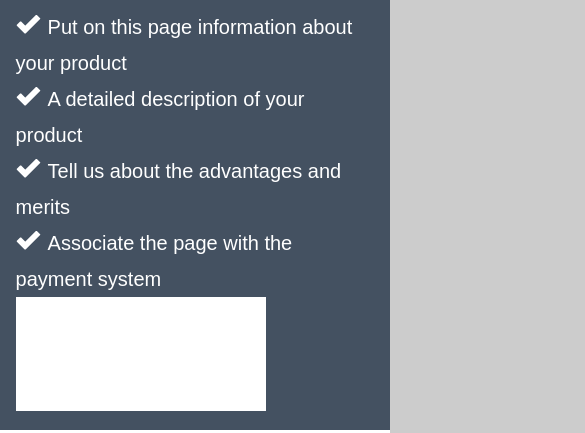
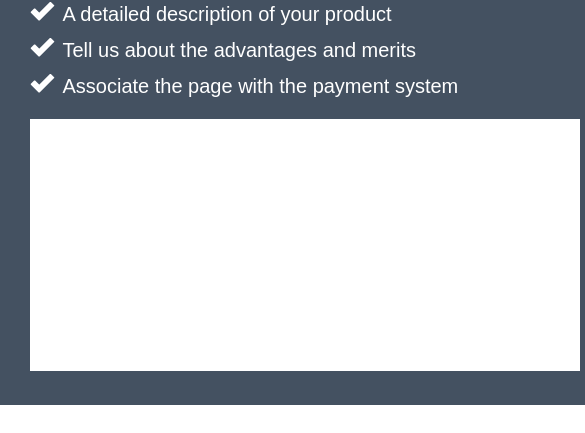
Before and after one commit to Amidamaru1385/Git1site, a plain HTML site: page first_template/index.html in a window 390 px wide. Shown: the part 161-594 px from the top of the page, 585 px wide, since content can reach past the window. Drawn offline with Linux system fonts and the light colour scheme.

Commit message:
Some minor update in mobile vesion

```diff
--- a/first_template/assets/css/style.css
+++ b/first_template/assets/css/style.css
@@ -504,8 +504,7 @@ button:active{
 
 @media screen and (max-width:600px){
     .container{
-        max-width: 600px;
-        min-width: 320px;
+        width:198%;
     }
 
     .header-content{
@@ -517,11 +516,12 @@ button:active{
     }
 
     .header-photo img{
-        width:250px;
+        margin-top: 15px;
+        width:550px;
     }
 
     .about-video video{
-        width:250px;
+        width:550px;
     }
 
     .pluses-heading{
```
